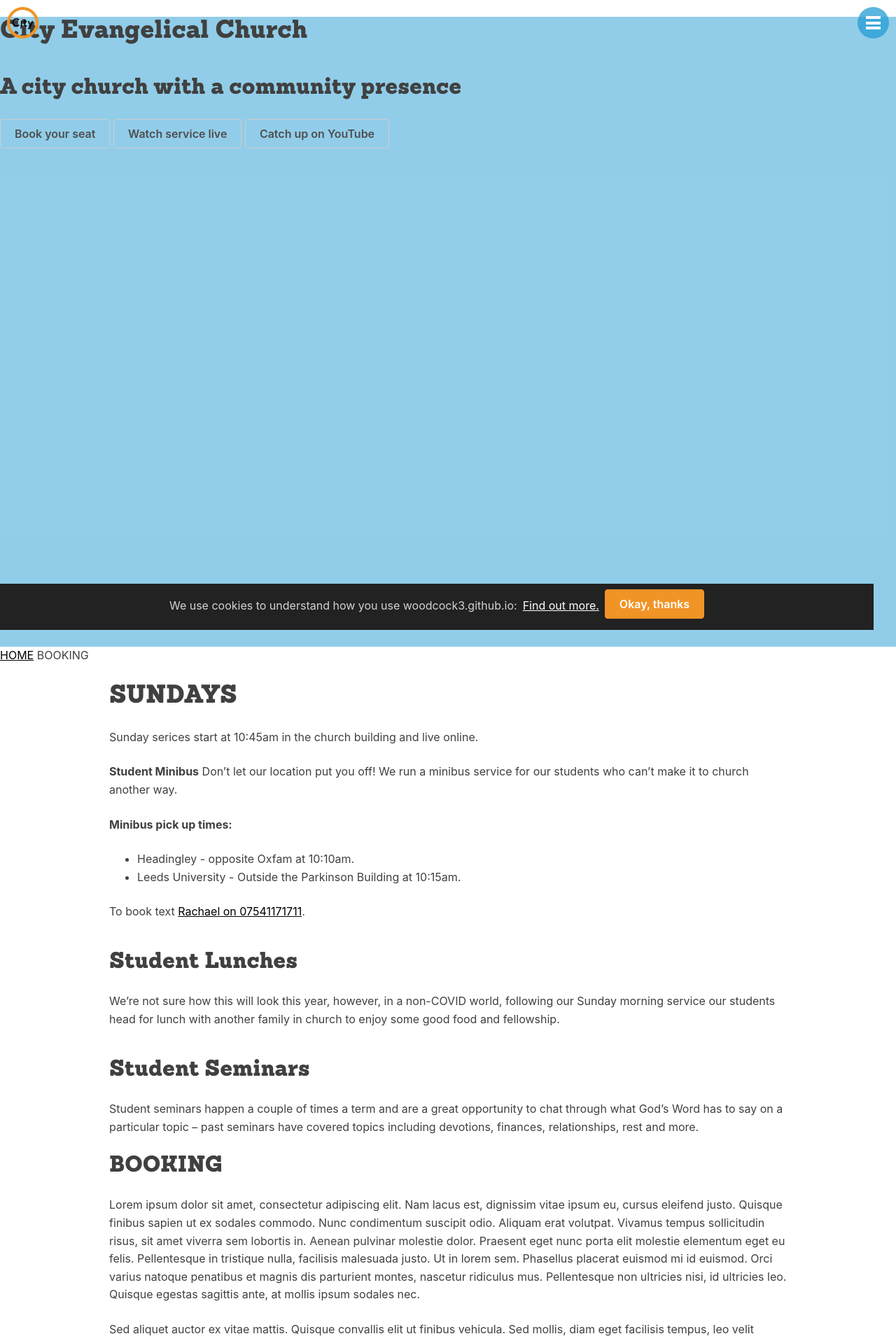
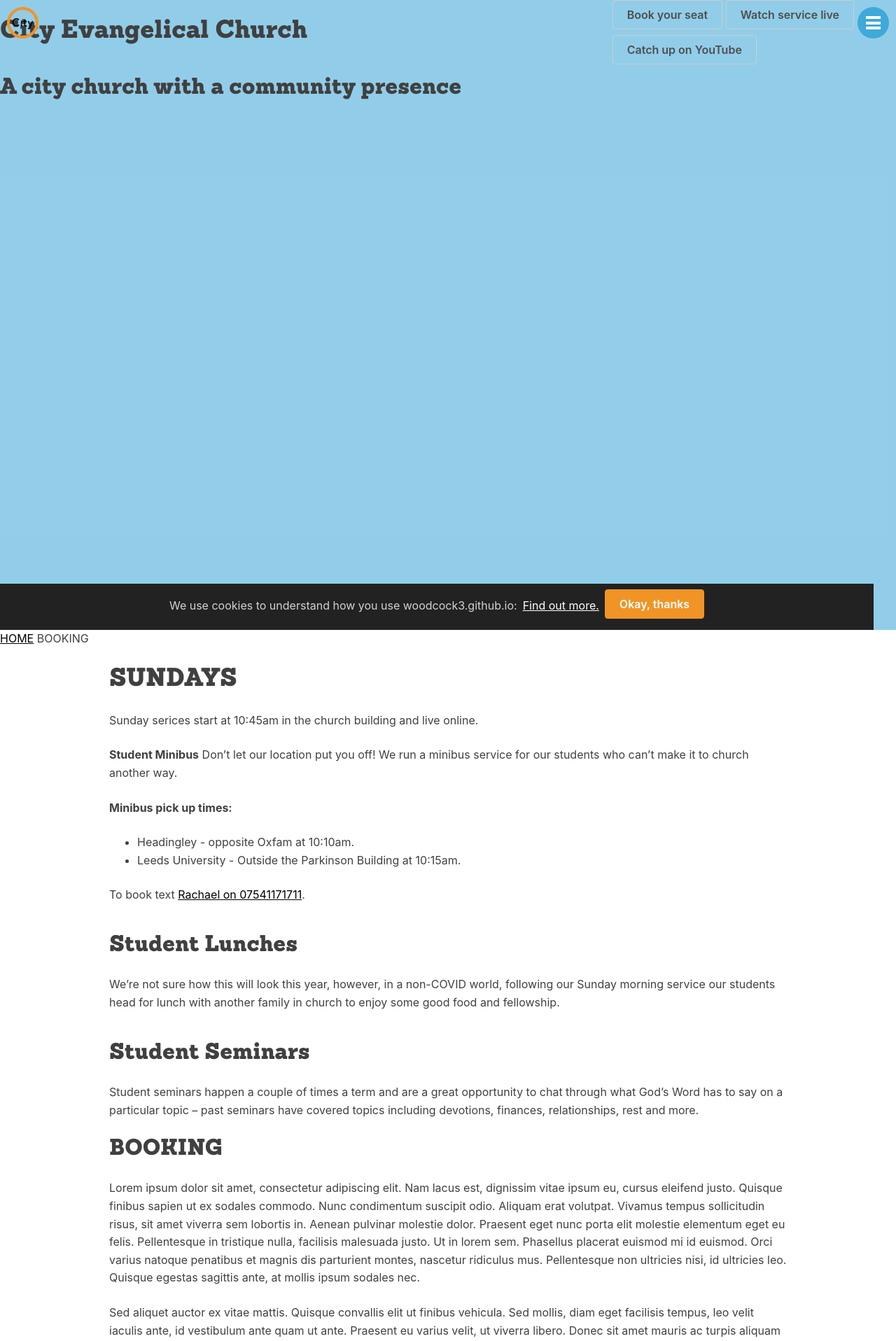
Before and after one commit to woodcox/city-jekyll, a Jekyll site: the page built from pages/_sunday/2021-01-03-booking.md, in a window 1280 px wide. Shown: the top 1916 px of the page at 70% size. Built offline with Jekyll 4.4.1, drawn with Linux system fonts in a browser that asks for light colours.

Commit message:
Update hero.html

```diff
--- a/_includes/components/hero.html
+++ b/_includes/components/hero.html
@@ -1,15 +1,17 @@
 <section class="hero-image">
+  <div class="flex-row">
+    <div class="flex-large">
       <div class="hero-text">
         <h1>City Evangelical Church</h1>
         <h2>A city church with a community presence</h2>
-    <div class="flex-row">
-      <div class="flex-small">
-        <div class="one-third hero-buttons">
+      </div>
+    </div>
+    <div class="flex-small one-third">
+      <div class="hero-buttons">
         <button class="muted-button">Book your seat</button>
         <button class="muted-button">Watch service live</button>
         <button class="muted-button">Catch up on YouTube</button>
       </div>
     </div>
   </div>
-  </div>
 </section>
```
Lines whose indentation alone changed are shown as unchanged.
